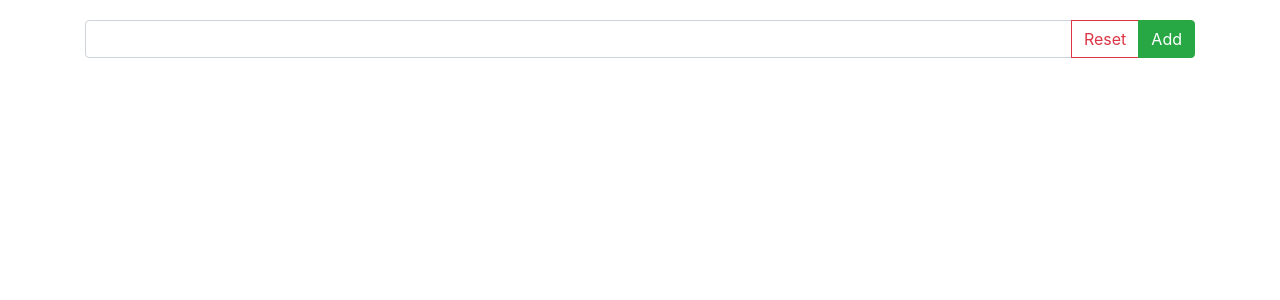
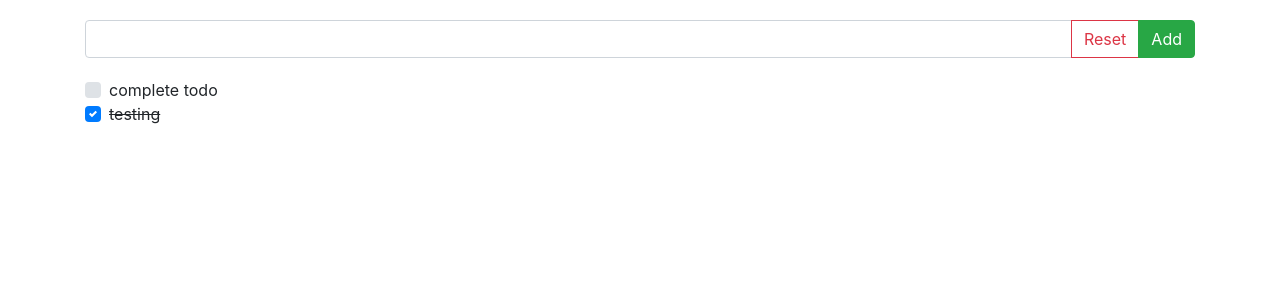
Before and after one commit to et4891/vue-tutorial, a Vue app in the folder todo/: page / in a window 1280 px wide. Shown: the top 300 px of the page. Built offline with nearby package versions, Linux system fonts and the light colour scheme.

Commit message:
show list, check for completed

```diff
--- /dev/null
+++ b/todo/components/TodoList.vue
@@ -0,0 +1,25 @@
+<template>
+  <div>
+    <TodoListItem
+      v-for="todo in todos"
+      :key="todo.id"
+      :todo="todo"
+    />
+  </div>
+</template>
+
+<script>
+import TodoListItem from './TodoListItem'
+
+export default {
+  name: 'TodoList',
+  props: ['todos'],
+  components: {
+    TodoListItem
+  },
+}
+</script>
+
+<style scoped>
+
+</style>
--- /dev/null
+++ b/todo/components/TodoListItem.vue
@@ -0,0 +1,36 @@
+<template>
+  <div class="custom-control custom-checkbox">
+    <input
+      type="checkbox"
+      class="custom-control-input"
+      :id="'checkbox-' + todo.id"
+      @click="onCheck"
+      :checked="todo.completed"
+    >
+    <label
+      class="custom-control-label"
+      :class="{ isCompleted: todo.completed }"
+      :for="'checkbox-' + todo.id"
+    >
+      {{ todo.value }}
+    </label>
+  </div>
+</template>
+
+<script>
+export default {
+  name: 'TodoListItem',
+  props: ['todo'],
+  methods: {
+    onCheck() {
+      this.todo.completed = !this.todo.completed;
+    }
+  }
+}
+</script>
+
+<style scoped>
+  .isCompleted {
+    text-decoration: line-through;
+  }
+</style>
--- a/todo/src/App.vue
+++ b/todo/src/App.vue
@@ -3,24 +3,27 @@
     <TodoInput
       @onAddEmit="onAdd"
     />
+    <TodoList :todos="todos" />
   </div>
 </template>
 
 <script>
 import TodoInput from '../components/TodoInput';
+import TodoList from '../components/TodoList';
 
 export default {
   name: 'App',
   data() {
     return {
-      todosList: [
+      todos: [
         { id: 1, value: 'complete todo', completed: false },
-        { id: 2, value: 'testing', completed: false },
+        { id: 2, value: 'testing', completed: true },
       ]
     }
   },
   components: {
-    TodoInput
+    TodoInput,
+    TodoList
   },
   methods: {
     onAdd(value) {
```
